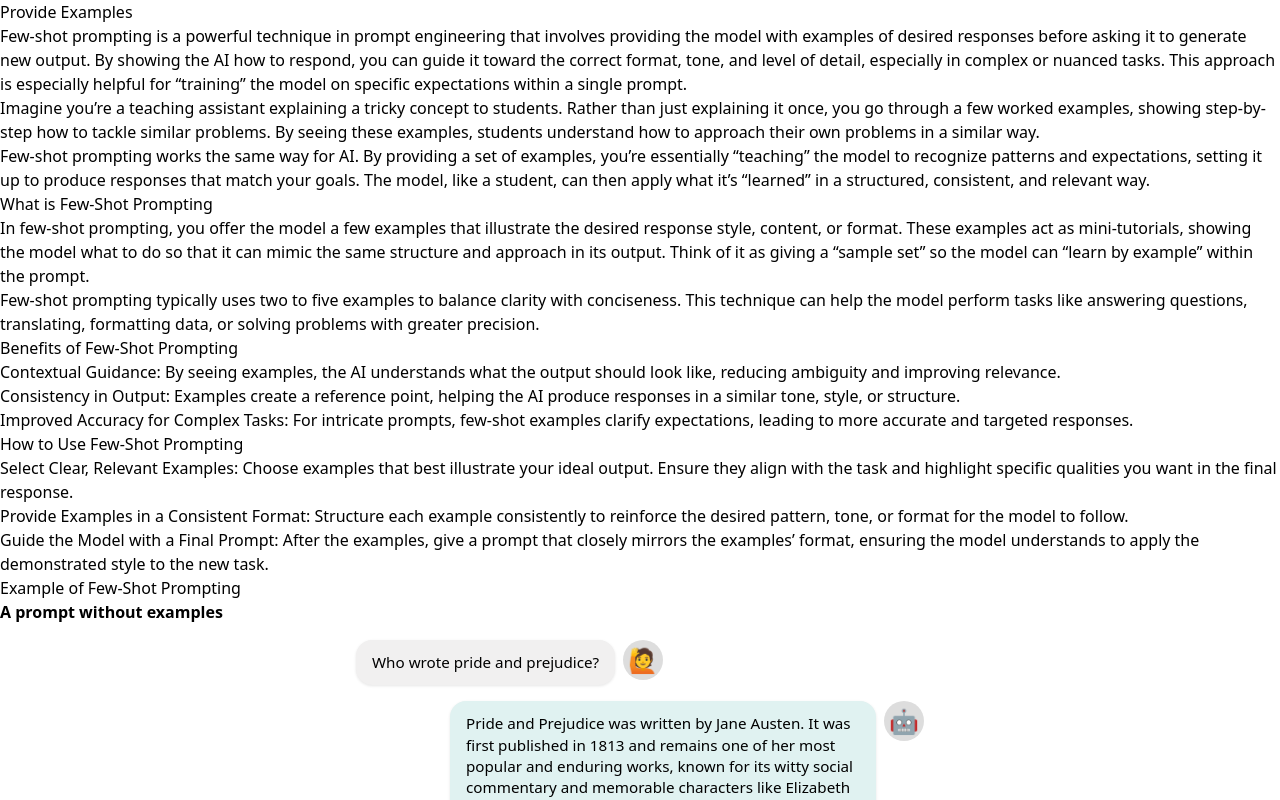
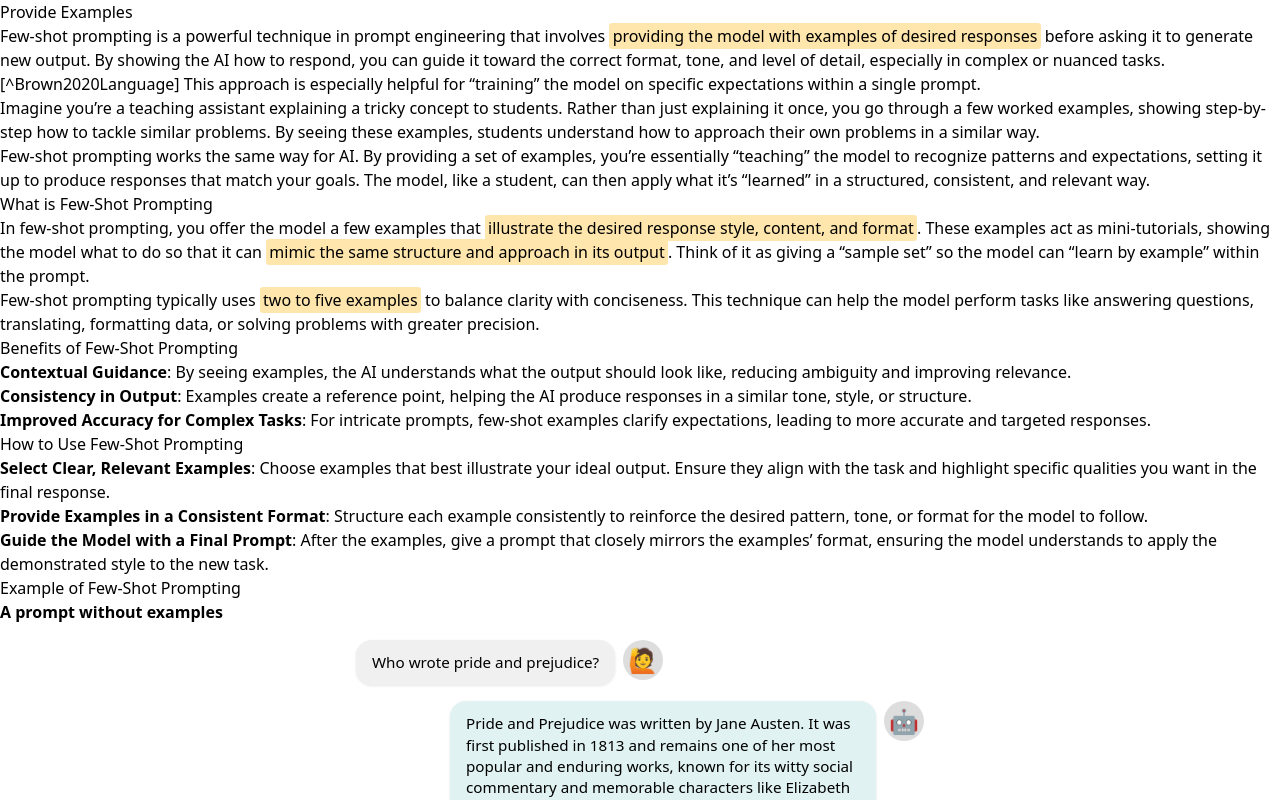
Before and after one commit to Sebstep/pathfinder-sage, a Next.js app: page /prompting/give_examples in a window 1280 px wide. Shown: the top 800 px of the page. Built offline with nearby package versions, Linux system fonts and the light colour scheme.

Commit message:
Add references and footnotes section

```diff
--- a/pages/prompting/give_examples.mdx
+++ b/pages/prompting/give_examples.mdx
@@ -2,7 +2,7 @@ import Chat from '../../components/chat'
 
 # Provide Examples
 
-Few-shot prompting is a powerful technique in prompt engineering that involves providing the model with examples of desired responses before asking it to generate new output. By showing the AI how to respond, you can guide it toward the correct format, tone, and level of detail, especially in complex or nuanced tasks. This approach is especially helpful for “training” the model on specific expectations within a single prompt.
+Few-shot prompting is a powerful technique in prompt engineering that involves <mark>providing the model with examples of desired responses</mark> before asking it to generate new output. By showing the AI how to respond, you can guide it toward the correct format, tone, and level of detail, especially in complex or nuanced tasks.[^Brown2020Language] This approach is especially helpful for “training” the model on specific expectations within a single prompt.
 
 Imagine you’re a teaching assistant explaining a tricky concept to students. Rather than just explaining it once, you go through a few worked examples, showing step-by-step how to tackle similar problems. By seeing these examples, students understand how to approach their own problems in a similar way.
 
@@ -10,21 +10,21 @@ Few-shot prompting works the same way for AI. By providing a set of examples, yo
 
 ## What is Few-Shot Prompting
 
-In few-shot prompting, you offer the model a few examples that illustrate the desired response style, content, or format. These examples act as mini-tutorials, showing the model what to do so that it can mimic the same structure and approach in its output. Think of it as giving a “sample set” so the model can “learn by example” within the prompt.
+In few-shot prompting, you offer the model a few examples that <mark>illustrate the desired response style, content, and format</mark>. These examples act as mini-tutorials, showing the model what to do so that it can <mark>mimic the same structure and approach in its output</mark>. Think of it as giving a “sample set” so the model can “learn by example” within the prompt.
 
-Few-shot prompting typically uses two to five examples to balance clarity with conciseness. This technique can help the model perform tasks like answering questions, translating, formatting data, or solving problems with greater precision.
+Few-shot prompting typically uses <mark>two to five examples</mark> to balance clarity with conciseness. This technique can help the model perform tasks like answering questions, translating, formatting data, or solving problems with greater precision.
 
 ## Benefits of Few-Shot Prompting
 
-- Contextual Guidance: By seeing examples, the AI understands what the output should look like, reducing ambiguity and improving relevance.
-- Consistency in Output: Examples create a reference point, helping the AI produce responses in a similar tone, style, or structure.
-- Improved Accuracy for Complex Tasks: For intricate prompts, few-shot examples clarify expectations, leading to more accurate and targeted responses.
+- **Contextual Guidance**: By seeing examples, the AI understands what the output should look like, reducing ambiguity and improving relevance.
+- **Consistency in Output**: Examples create a reference point, helping the AI produce responses in a similar tone, style, or structure.
+- **Improved Accuracy for Complex Tasks**: For intricate prompts, few-shot examples clarify expectations, leading to more accurate and targeted responses.
 
 ## How to Use Few-Shot Prompting
 
-- Select Clear, Relevant Examples: Choose examples that best illustrate your ideal output. Ensure they align with the task and highlight specific qualities you want in the final response.
-- Provide Examples in a Consistent Format: Structure each example consistently to reinforce the desired pattern, tone, or format for the model to follow.
-- Guide the Model with a Final Prompt: After the examples, give a prompt that closely mirrors the examples’ format, ensuring the model understands to apply the demonstrated style to the new task.
+- **Select Clear, Relevant Examples**: Choose examples that best illustrate your ideal output. Ensure they align with the task and highlight specific qualities you want in the final response.
+- **Provide Examples in a Consistent Format**: Structure each example consistently to reinforce the desired pattern, tone, or format for the model to follow.
+- **Guide the Model with a Final Prompt**: After the examples, give a prompt that closely mirrors the examples’ format, ensuring the model understands to apply the demonstrated style to the new task.
 
 ## Example of Few-Shot Prompting
 
@@ -71,3 +71,7 @@ Be clear about what you want. Specify the format, style, and any particular deta
 - language & style
 
 */}
+
+## References & Footnotes
+
+[^Brown2020Language]: Brown, T. B., Mann, B., Ryder, N., Subbiah, M., Kaplan, J., Dhariwal, P., Neelakantan, A., Shyam, P., Sastry, G., Askell, A., Agarwal, S., Herbert-Voss, A., Krueger, G., Henighan, T., Child, R., Ramesh, A., Ziegler, D. M., Wu, J., Winter, C., … Amodei, D. (2020). **Language models are few-shot learners**. *arXiv*. https://doi.org/10.48550/arXiv.2005.14165
```
